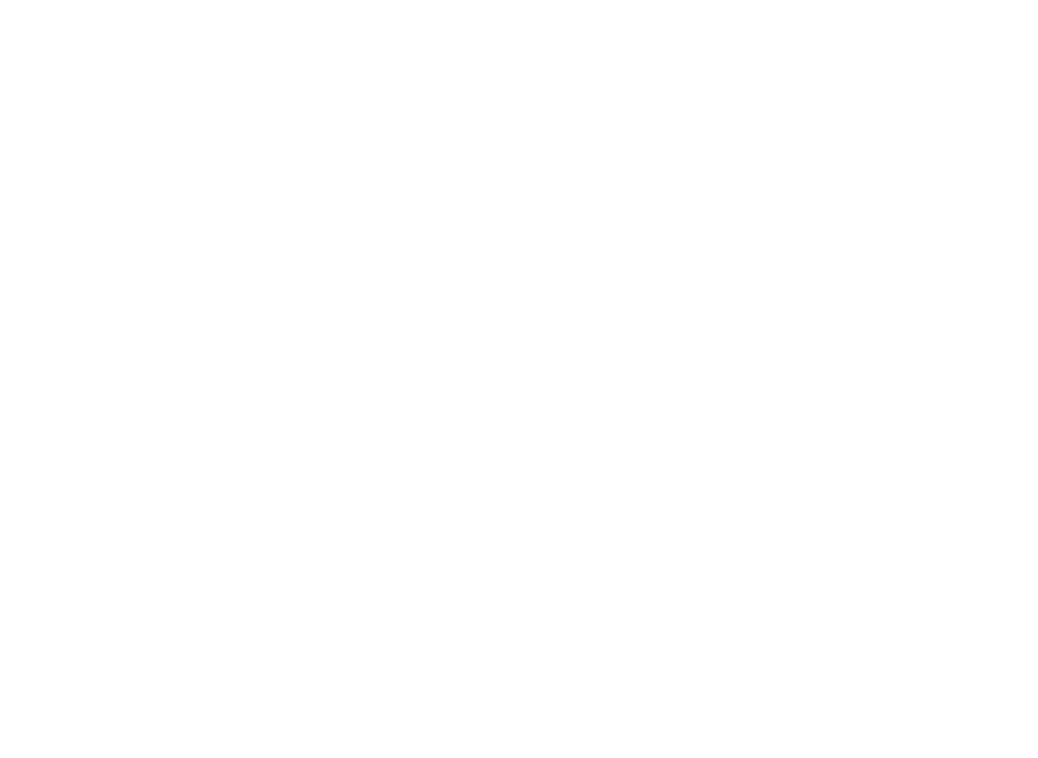
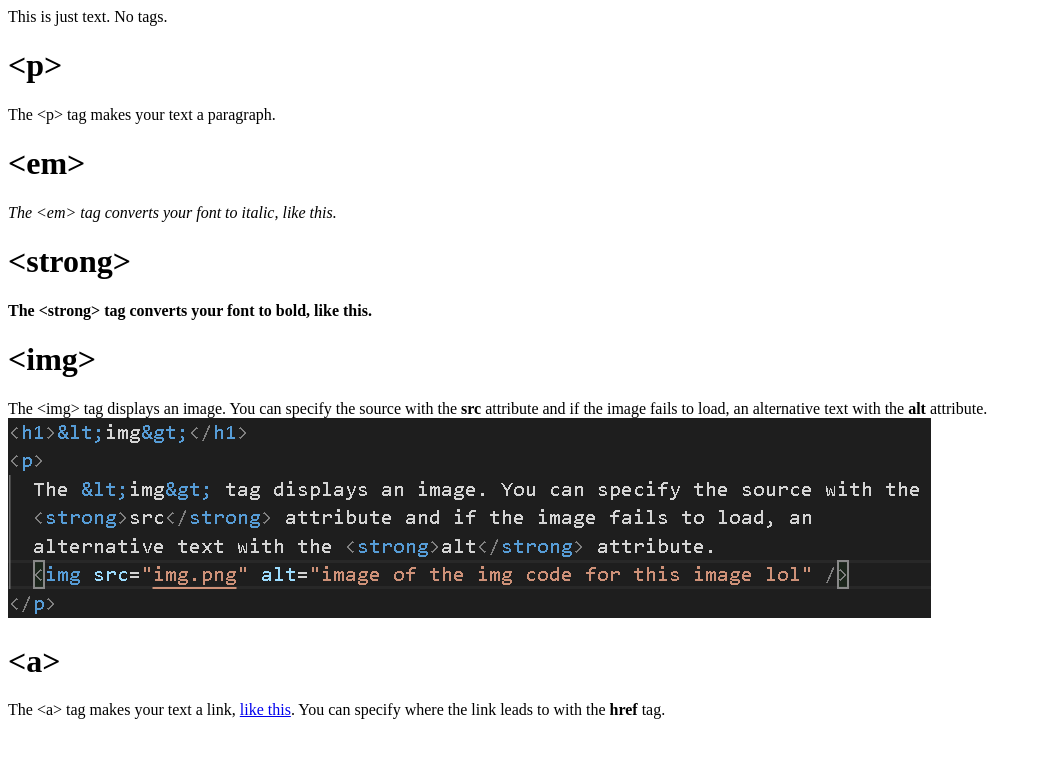
Before and after one commit to fernandes77/HTML-Tutorial, a plain HTML site: page index.html in a window 1280 px wide. Shown: the whole page, without its empty margins (0-1038 px from the left). Drawn offline with Linux system fonts and the light colour scheme.

Commit message:
added some tags and an image

```diff
--- a/index.html
+++ b/index.html
@@ -1,11 +1,38 @@
 <!DOCTYPE html>
 <html lang="en">
+
 <head>
-  <meta charset="UTF-8">
-  <meta name="viewport" content="width=device-width, initial-scale=1.0">
+  <meta charset="UTF-8" />
+  <meta name="viewport" content="width=device-width, initial-scale=1.0" />
   <title>HTML Tutorial</title>
 </head>
+
 <body>
+  This is just text. No tags.<br />
+  <h1>&lt;p&gt;</h1>
+  <p>
+    The &lt;p&gt; tag makes your text a paragraph.
+  </p>
+  <h1>&lt;em&gt;</h1>
+  <p>
+    <em>The &lt;em&gt; tag converts your font to italic, like this.</em>
+  </p>
+  <h1>&lt;strong&gt;</h1>
+  <p>
+    <strong>The &lt;strong&gt; tag converts your font to bold, like this.</strong>
+  </p>
+  <h1>&lt;img&gt;</h1>
+  <p>
+    The &lt;img&gt; tag displays an image. You can specify the source with the
+    <strong>src</strong> attribute and if the image fails to load, an
+    alternative text with the <strong>alt</strong> attribute.
+    <img src="img.png" alt="image of the img code for this image lol" />
+  </p>
+  <h1>&lt;a&gt;</h1>
+  <p>
+    The &lt;a&gt; tag makes your text a link, <a href="/">like this</a>. You
+    can specify where the link leads to with the <strong>href</strong> tag.
+  </p>
+</body>
 
-</body>
 </html>
```
Also changed, not shown: img.png (added).
